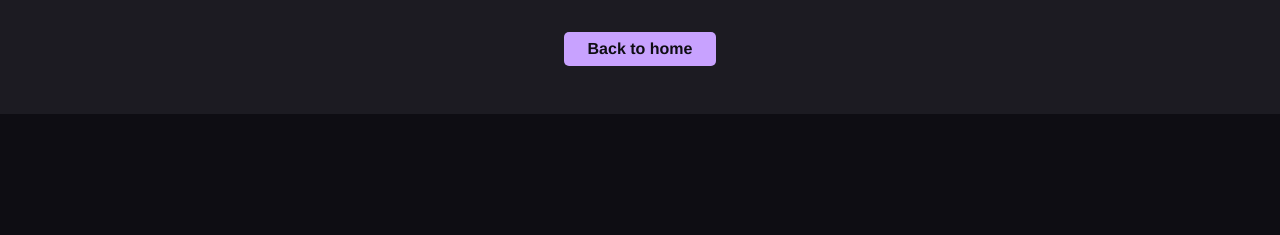
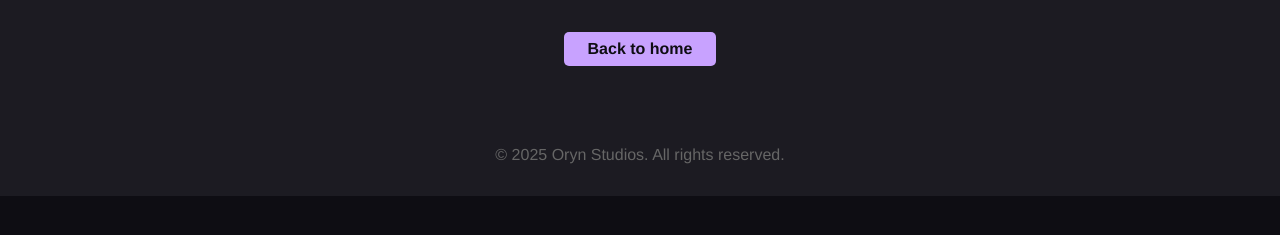
Before and after one commit to OrynStudios/orynstudios.github.io, a plain HTML site: page thanks.html in a window 1280 px wide. Shown: the part 137-372 px from the top of the page. Drawn offline with Linux system fonts and the light colour scheme.

Commit message:
Update thanks.html
added footer <footer>
    <p>&copy; 2025 Oryn Studios. All rights reserved.</p>
  </footer>

```diff
--- a/thanks.html
+++ b/thanks.html
@@ -12,5 +12,8 @@
     <p>Your message was sent. We’ll be in touch within 24–48 hours. Feel free to close this page. Talk soon!</p>
     <a class="cta" href="index.html">Back to home</a>
   </header>
+ <footer>
+  <p>&copy; 2025 Oryn Studios. All rights reserved.</p>
+</footer>
 </body>
 </html>
```
